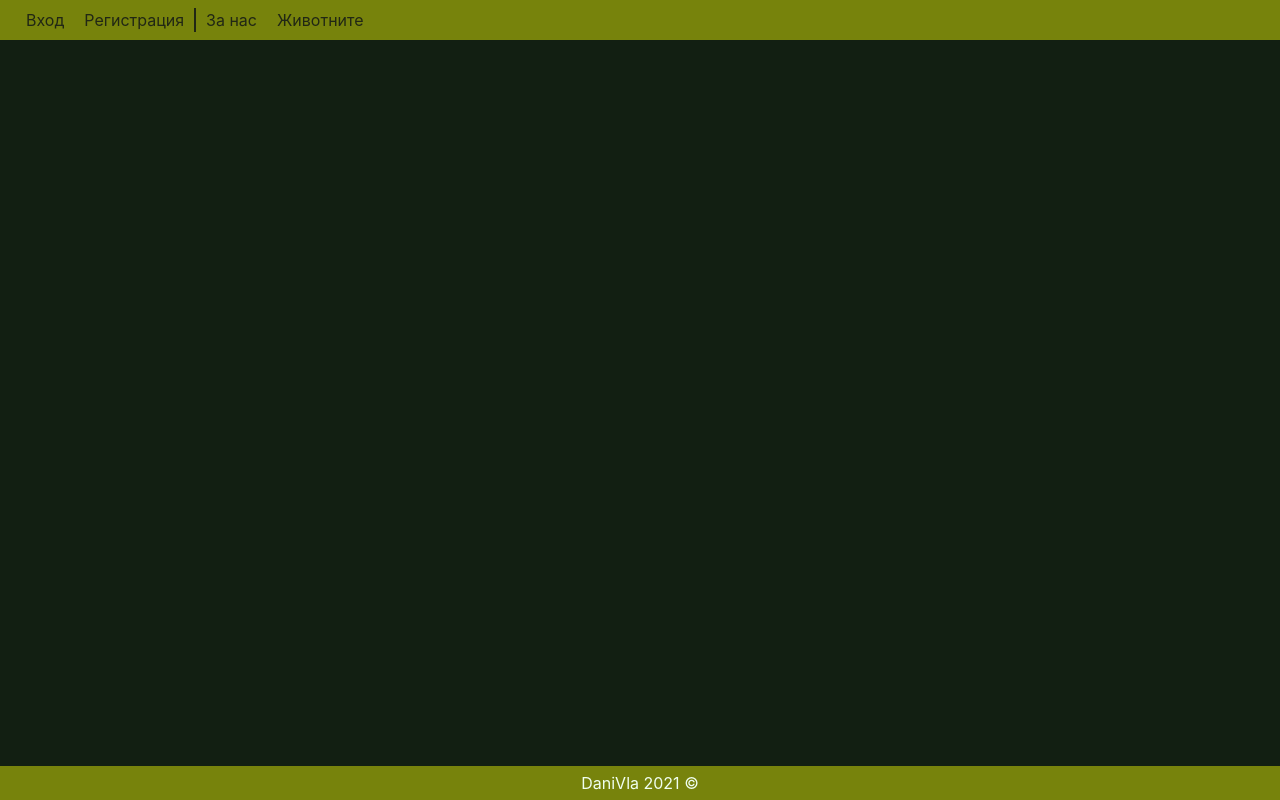
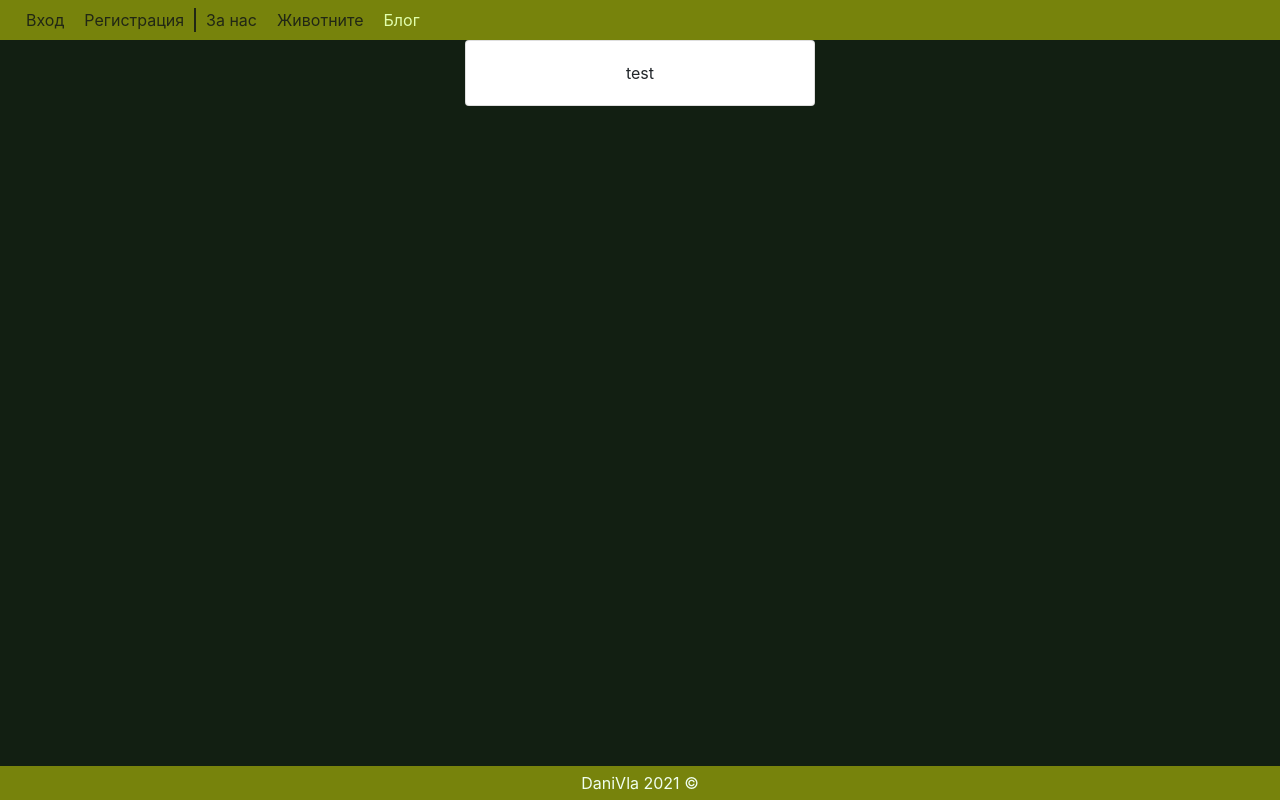
Before and after one commit to SmilePinkiePieIsHere/animalsfriends-v1, a React (Create React App) app: page /blog in a window 1280 px wide. Built offline with nearby package versions, Linux system fonts and the light colour scheme; what google-maps-react would draw is missing.

Commit message:
adding posts

```diff
--- a/src/App.js
+++ b/src/App.js
@@ -13,6 +13,7 @@ import Animals from "./components/Animals/Animals";
 import AnimalDetails from "./components/Animals/AnimalDetails";
 import AnimalAdd from "./components/Animals/AnimalAdd";
 import AnimalEdit from "./components/Animals/AnimalEdit";
+import Posts from "./components/Posts/Posts";
 
 import isAuth from './hocs/isAuth';
 
@@ -45,6 +46,7 @@ function App() {
                         <Route path="/animals/details/:animalId" component={AnimalDetails} />
                         <Route path="/animals/:animalId/edit" component={isAuth(AnimalEdit)} />
                         <Route path="/animals/add" component={isAuth(AnimalAdd)} />
+                        <Route path="/blog" component={Posts} />
                     </Switch>
                     <Footer />
                 </ErrorBoundary>
--- a/src/components/General/Header/Header.js
+++ b/src/components/General/Header/Header.js
@@ -8,7 +8,8 @@ import "./Header.scss";
 
 let mainMenuItems = [
     { id: 1, title: 'За нас', link: '/for-us' },
-    { id: 2, title: 'Животните', link: '/animals' }
+    { id: 2, title: 'Животните', link: '/animals' },
+    { id: 3, title: 'Блог', link: '/blog' }
 ];
 
 function Header() {
--- /dev/null
+++ b/src/components/Posts/Posts.js
@@ -0,0 +1,18 @@
+import { Card, Col, Button } from "react-bootstrap";
+
+//import "./Posts.scss";
+
+function Posts() {
+
+    return (
+        <Col>
+            <Card className="animal-card">
+                <Card.Body>
+                    test
+                </Card.Body>
+            </Card>
+        </Col>
+    )
+}
+
+export default Posts;
```
